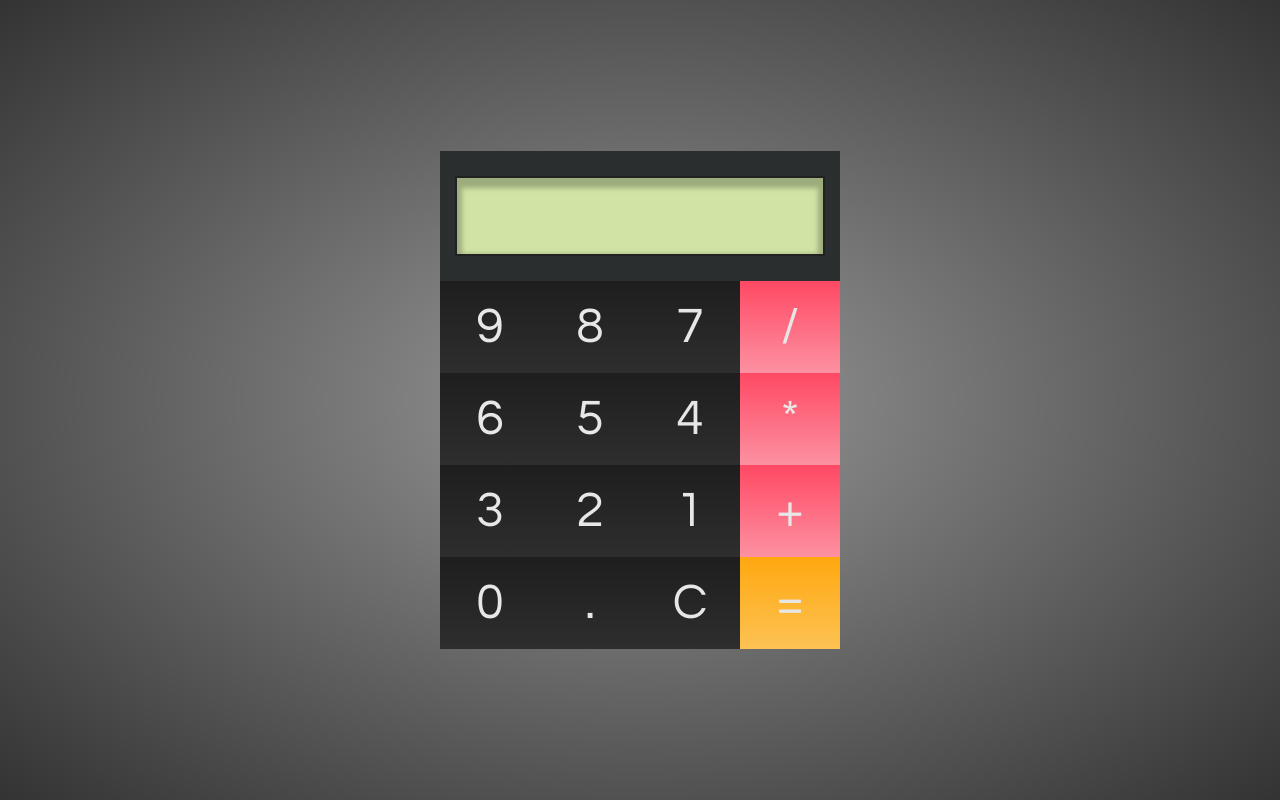
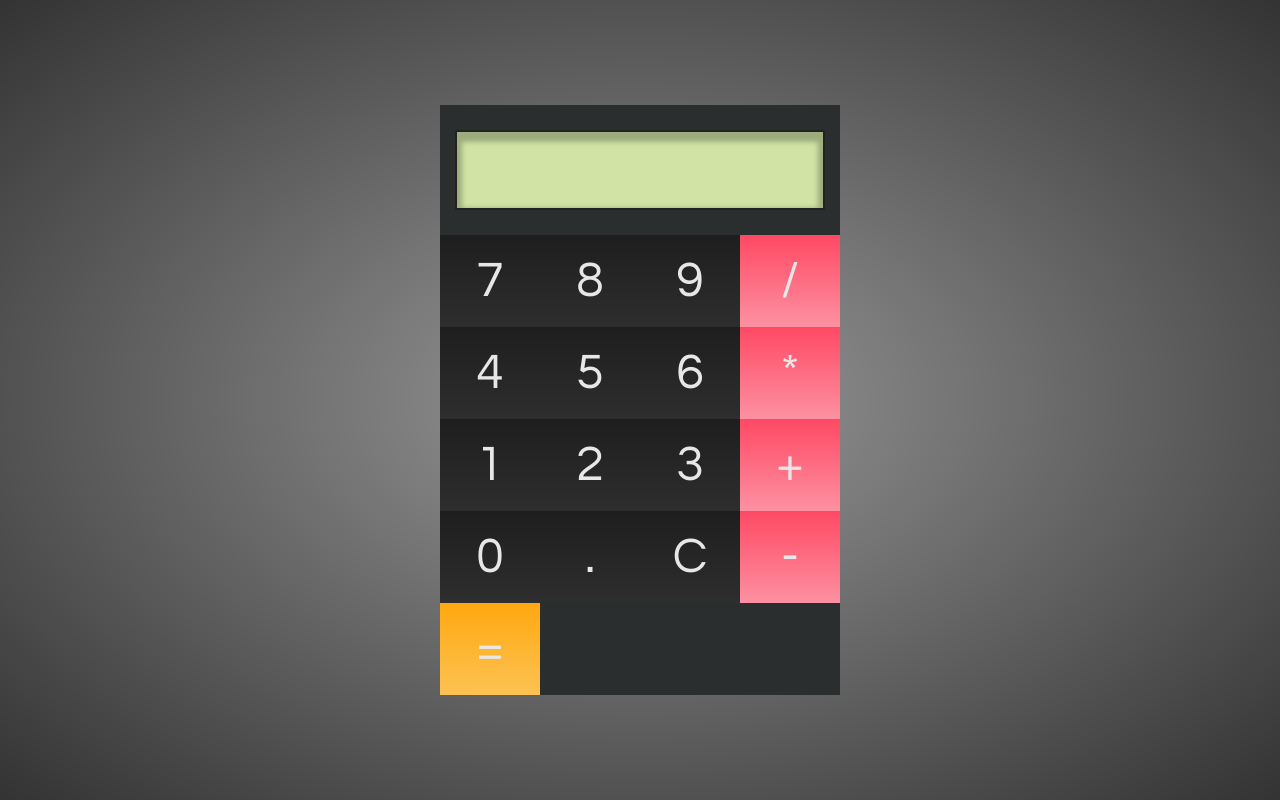
Before and after one commit to pengpa0012/simple-calculator, a plain HTML site: page index.html in a window 1280 px wide. Drawn offline with Linux system fonts and the light colour scheme.

Commit message:
Add files via upload

```diff
--- a/index.html
+++ b/index.html
@@ -15,21 +15,22 @@
                 <h1 class="num-output" data-output></h1>
             </div>
             <div class="key">
+                <div class="num" data-number>7</div>
+                <div class="num" data-number>8</div>
                 <div class="num" data-number>9</div>
-                <div class="num" data-number>8</div>
-                <div class="num" data-number>7</div>
                 <div class="divide num" data-operand>/</div>
+                <div class="num" data-number>4</div>
+                <div class="num" data-number>5</div>
                 <div class="num" data-number>6</div>
-                <div class="num" data-number>5</div>
-                <div class="num" data-number>4</div>
                 <div class="times num" data-operand>*</div>
+                <div class="num" data-number>1</div>
+                <div class="num" data-number>2</div>
                 <div class="num" data-number>3</div>
-                <div class="num" data-number>2</div>
-                <div class="num" data-number>1</div>
                 <div class="plus num" data-operand>+</div>
                 <div class="num" data-number>0</div>
                 <div class="num" data-number>.</div>
                 <div class="clear num" data-clear>C</div>
+                <div class="minus num" data-operand>-</div>
                 <div class="equals num" data-equals>=</div>
             </div>
         </div>
```
